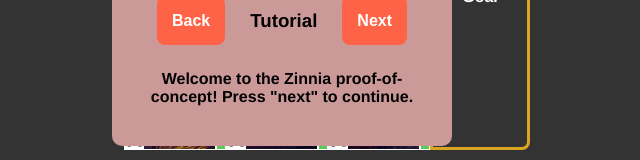
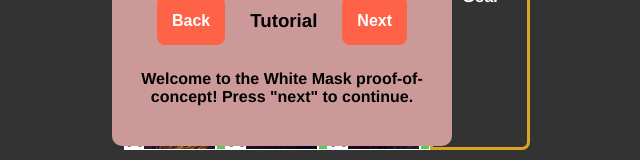
Before and after one commit to SaFrMo/mask-vue, a Vue app: page / in a window 1280 px wide. Shown: the part 254-414 px from the top of the page, without its empty margins (358-998 px from the left). Built offline with nearby package versions, Linux system fonts and the light colour scheme.

Commit message:
Updated game name

```diff
--- a/src/levels/mona-lisa-tutorial.js
+++ b/src/levels/mona-lisa-tutorial.js
@@ -2,7 +2,7 @@ import store from '../store'
 
 export default [
   { h: 'Tutorial',
-    m: 'Welcome to the Zinnia proof-of-concept! Press "next" to continue.',
+    m: 'Welcome to the White Mask proof-of-concept! Press "next" to continue.',
     callback: () => {
       document.querySelector('.slice-roster').classList.add('hidden')
       document.querySelector('.player-info').classList.add('hidden')
@@ -11,7 +11,7 @@ export default [
       document.querySelector('.control-zone').classList.add('hidden')
     }
   },
-  { h: 'Tutorial', m: 'In Zinnia, you\'re playing as a freelancer helping hack-proof "smart paint" murals.' },
+  { h: 'Tutorial', m: 'In The White Mask, you\'re playing as a freelancer helping hack-proof "smart paint" murals.' },
   { h: 'Tutorial', m: 'These works of street art are living graffiti that can interact with their surroundings...' },
   { h: 'Tutorial', m: '...and their newfound popularity and ubiquity in large cities is opening up plenty of opportunities for malicious hackers.' },
   { h: 'Method', t: '.game-grid', m: 'This is one example of a mural, overlaid with its security grid. You\'ll be infiltrating the grid to report its weaknesses back to the artists.' },
```
Also changed, not shown: 1 other file (tests, documents, lock files or other folders).
